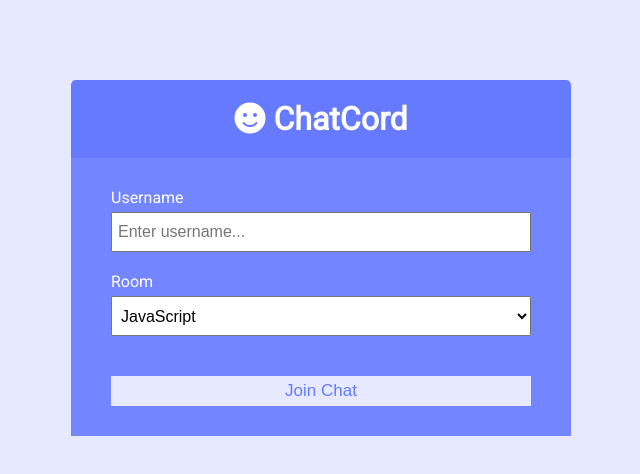
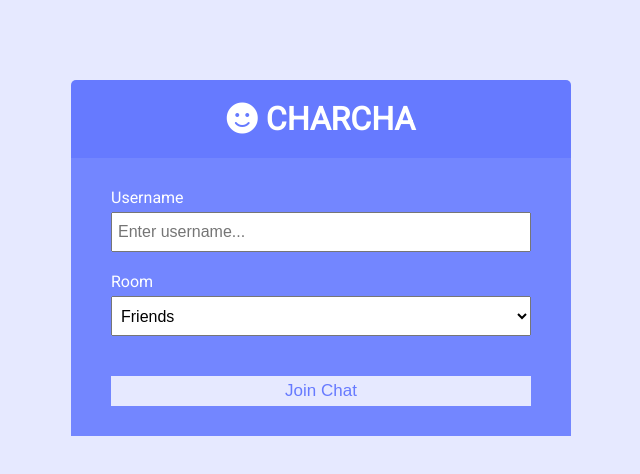
Before and after one commit to sahiltyagi22/CHARCHA-chatApp-, a website: page public/index.html in a window 1280 px wide. Shown: the whole page, without its empty margins (319-959 px from the left). Drawn offline with Linux system fonts and the light colour scheme.

Commit message:
slight changes

```diff
--- a/public/index.html
+++ b/public/index.html
@@ -16,7 +16,7 @@
 	<body>
 		<div class="join-container">
 			<header class="join-header">
-				<h1><i class="fas fa-smile"></i> ChatCord</h1>
+				<h1><i class="fas fa-smile"></i> CHARCHA</h1>
 			</header>
 			<main class="join-main">
 				<form action="chat.html">
@@ -33,12 +33,11 @@
 					<div class="form-control">
 						<label for="room">Room</label>
 						<select name="room" id="room">
-							<option value="JavaScript">JavaScript</option>
-							<option value="Python">Python</option>
-							<option value="PHP">PHP</option>
-							<option value="C#">C#</option>
-							<option value="Ruby">Ruby</option>
-							<option value="Java">Java</option>
+							<option value="Friends">Friends</option>
+							<option value="School">School</option>
+							<option value="exams">exams</option>
+							<option value="Fun">Fun</option>
+							<option value="chit-chat">chit-chat</option>
 						</select>
 					</div>
 					<button type="submit" class="btn">Join Chat</button>
```
Also changed, not shown: public/chat.html (+1 -1 lines).
